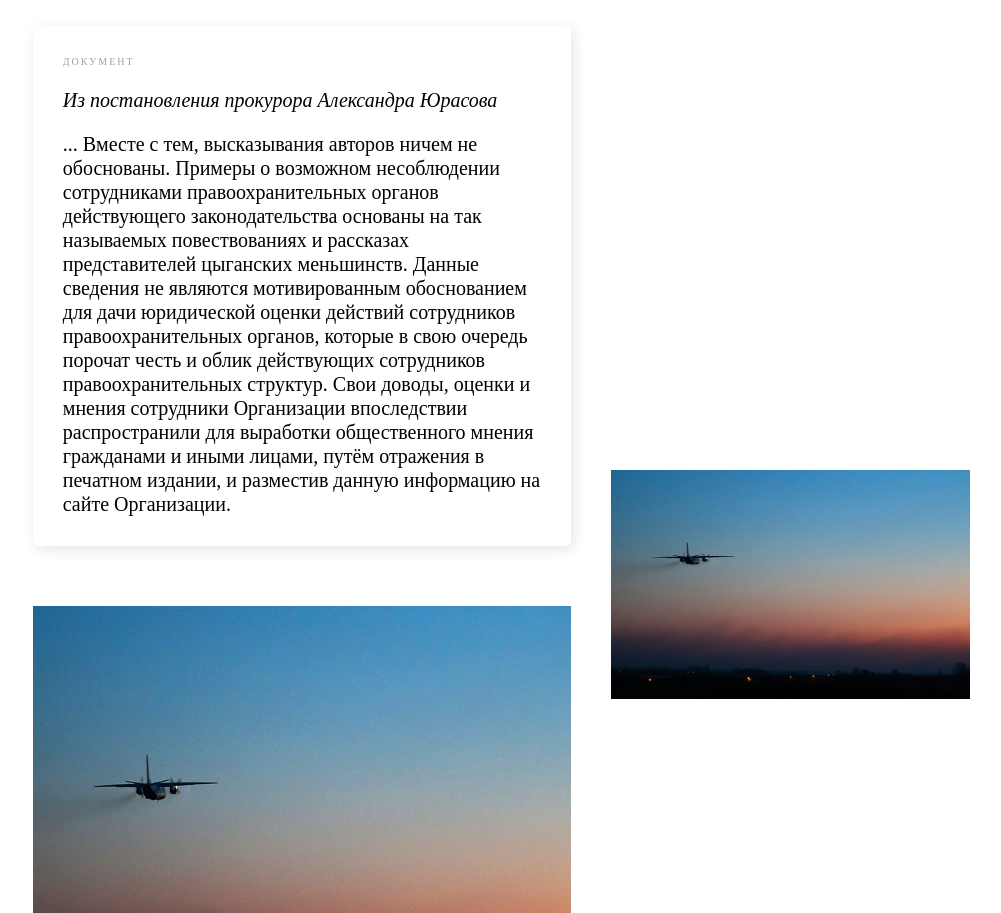
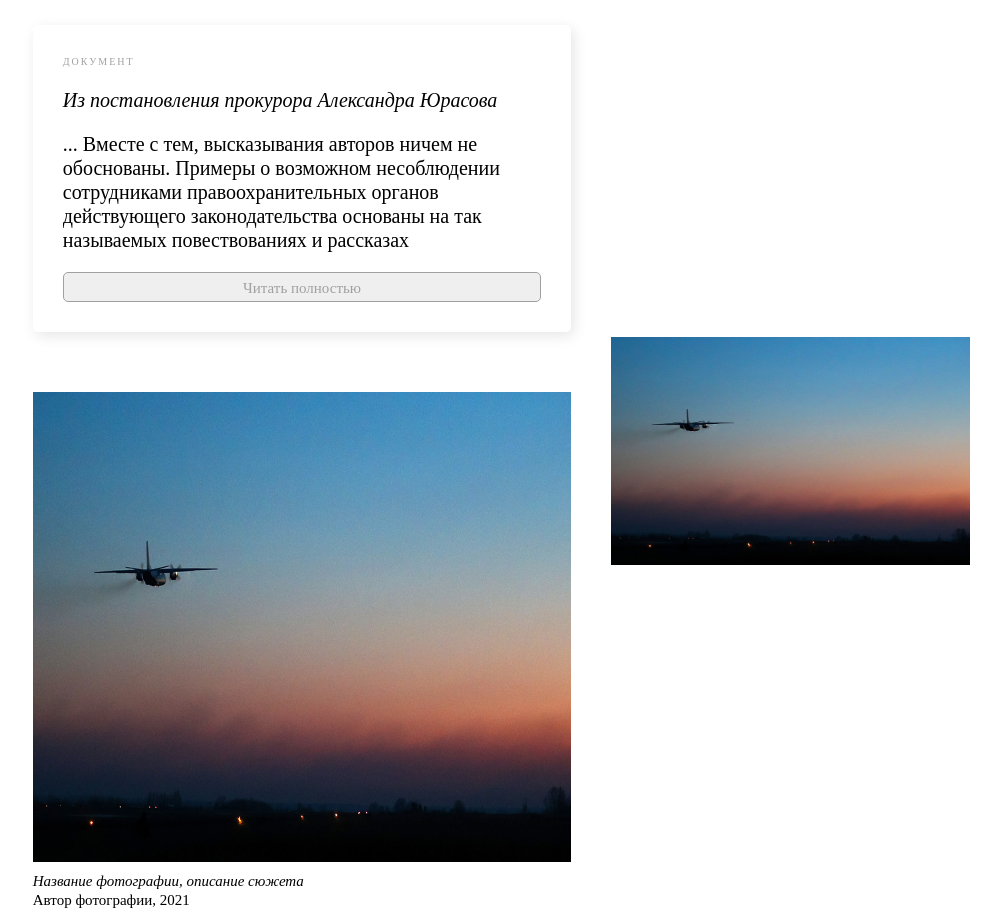
Before and after one commit to Shar1892/AU_Memo, a React (Create React App) app: page /series in a window 1280 px wide. Shown: the part 8040-8953 px from the top of the page, without its empty margins (137-1138 px from the left). Built offline with nearby package versions, Linux system fonts and the light colour scheme.

Commit message:
feat: добавил сворачивание/разворачивание документа

```diff
--- a/src/components/seriesDocument/seriesDocument.css
+++ b/src/components/seriesDocument/seriesDocument.css
@@ -39,3 +39,33 @@
 	line-height: 120%;
 	color: #000000;
 }
+
+.seriesDocument__text_short {
+	height: 120px;
+	overflow: hidden;
+}
+
+.seriesDocument__button {
+	width: 100%;
+	height: 30px;
+	border: #a0a0a0 1px solid;
+	border-radius: 5px;
+	padding: 6px 0;
+	box-sizing: border-box;
+	margin-top: 20px;
+
+	font-family: 'Quant Antiqua';
+	font-style: normal;
+	font-weight: 400;
+	font-size: 15px;
+	line-height: 130%;
+	color: #a0a0a0;
+}
+
+.seriesDocument__button:hover {
+	cursor: pointer;
+}
+
+.seriesDocument__button_hidden {
+	display: none;
+}
--- a/src/components/seriesDocument/seriesDocument.js
+++ b/src/components/seriesDocument/seriesDocument.js
@@ -1,11 +1,41 @@
+import {useState} from 'react';
+
 import './seriesDocument.css';
 
 function SeriesDocument({data}) {
+	const [isShort, setIsShort] = useState(true);
+
+	const expandDocument = () => {
+		setIsShort(!isShort);
+	};
+
 	return (
 		<div className='seriesDocument'>
 			<p className='seriesDocument__title'>Документ</p>
 			<p className='seriesDocument__name'>{data.name}</p>
-			<p className='seriesDocument__text'>{data.text}</p>
+			<p
+				className={`seriesDocument__text ${
+					isShort ? 'seriesDocument__text_short' : ''
+				}`}
+			>
+				{data.text}
+			</p>
+			<button
+				className={`seriesDocument__button ${
+					isShort ? '' : 'seriesDocument__button_hidden'
+				}`}
+				onClick={expandDocument}
+			>
+				Читать полностью
+			</button>
+			<button
+				className={`seriesDocument__button ${
+					isShort ? 'seriesDocument__button_hidden' : ''
+				}`}
+				onClick={expandDocument}
+			>
+				Свернуть
+			</button>
 		</div>
 	);
 }
```
